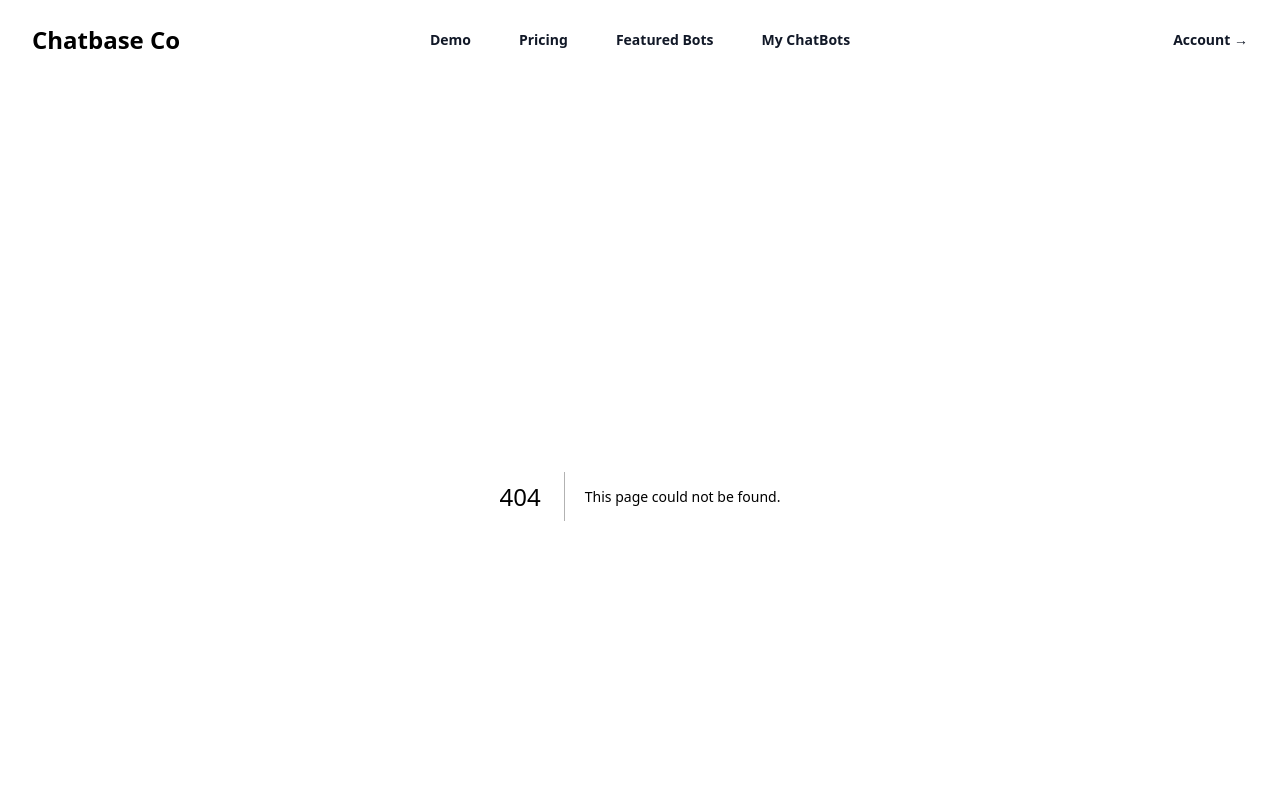
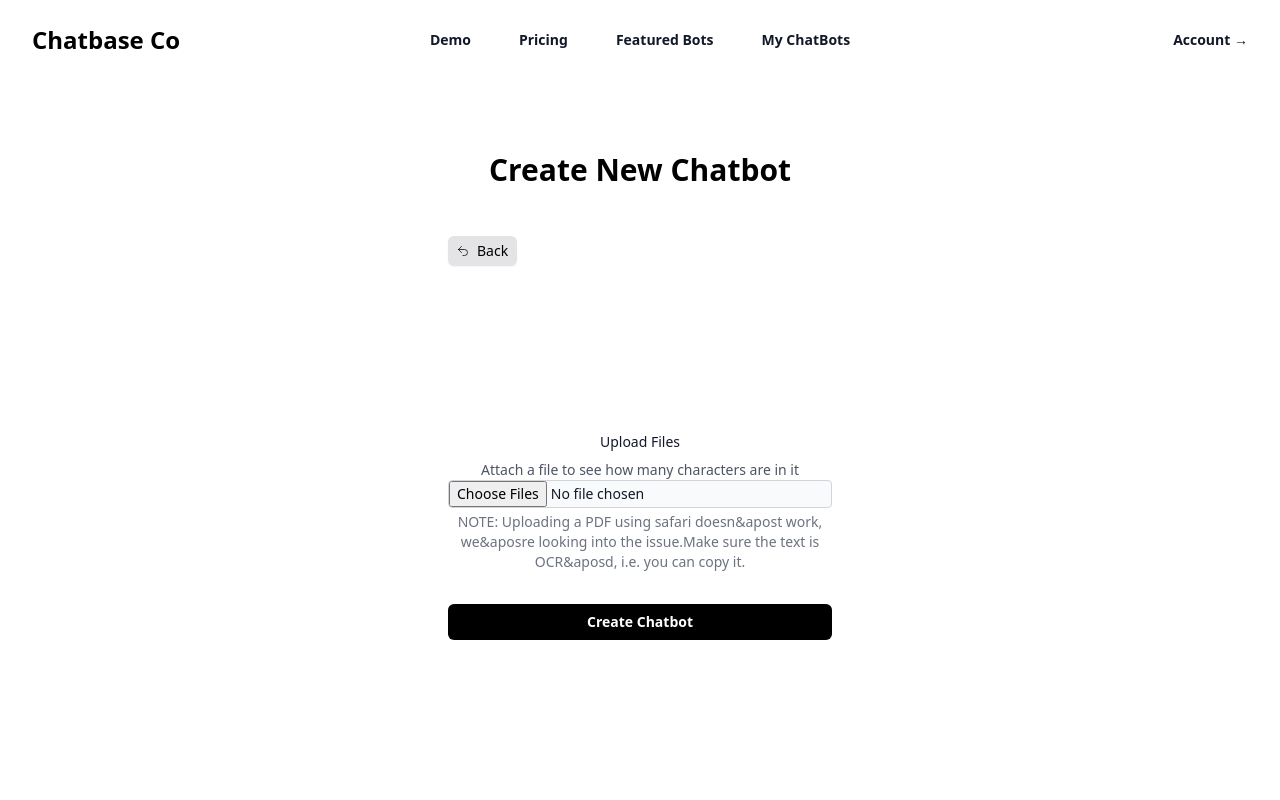
Before and after one commit to Gabin-ishimwe/chatbase-co, a Next.js app: page /create-new-chatbot in a window 1280 px wide. Before the commit this address had no page. Shown: the top 800 px of the page. Built offline with nearby package versions, Linux system fonts and the light colour scheme.

Commit message:
ft: implement chatbot page

```diff
--- /dev/null
+++ b/src/components/UI/File.tsx
@@ -0,0 +1,5 @@
+const FileUpload = () => {
+  return <div>FileUpload</div>;
+};
+
+export default FileUpload;
--- a/src/components/UI/NavBar.tsx
+++ b/src/components/UI/NavBar.tsx
@@ -9,7 +9,7 @@ const navigation = [
   { name: "Demo", href: "#" },
   { name: "Pricing", href: "pricing" },
   { name: "Featured Bots", href: "featured-bots" },
-  { name: "My ChatBots", href: "#" },
+  { name: "My ChatBots", href: "my-chatbots" },
 ];
 
 const inter = Inter({ subsets: ["latin"] });
--- /dev/null
+++ b/src/pages/create-new-chatbot.tsx
@@ -0,0 +1,98 @@
+import React from "react";
+
+const CreateNewChatBot = () => {
+  const [option, showOption] = React.useState(null);
+
+  return (
+    <div className="py-14">
+      <div className="max-w-3xl w-full m-auto ">
+        <h1 className="text-3xl font-extrabold text-black text-center">
+          Create New Chatbot
+        </h1>
+        <div className="py-12">
+          <form>
+            <div className="m-auto max-w-sm">
+              <button
+                type="button"
+                className="flex items-center rounded-md border border-transparent bg-zinc-200 py-1 px-2 text-sm font-medium text-black shadow-sm hover:bg-zinc-300">
+                <svg
+                  xmlns="http://www.w3.org/2000/svg"
+                  fill="none"
+                  viewBox="0 0 24 24"
+                  stroke-width="1.5"
+                  stroke="currentColor"
+                  aria-hidden="true"
+                  className="w-3 h-3 mr-2">
+                  <path
+                    stroke-linecap="round"
+                    stroke-linejoin="round"
+                    d="M9 15L3 9m0 0l6-6M3 9h12a6 6 0 010 12h-3"></path>
+                </svg>
+                Back
+              </button>
+              <div>
+                <canvas className="m-auto py-2" />
+                <label className=" text-center block mb-2 text-sm font-medium text-gray-900 dark:text-white">
+                  Upload Files
+                </label>
+                <p className="text-sm text-gray-600 text-center">
+                  Attach a file to see how many characters are in it
+                </p>
+                <input
+                  className="block w-full text-sm text-gray-900 border border-gray-300 rounded cursor-pointer bg-gray-50 focus:outline-none"
+                  aria-describedby="file_input_help"
+                  id="file_input"
+                  type="file"
+                  multiple
+                  name="myfile"
+                  accept=".doc,.docx,.txt,.pdf"></input>
+                <p
+                  className="mt-1 text-sm text-center text-gray-500 dark:text-gray-300"
+                  id="file_input_help">
+                  NOTE: Uploading a PDF using safari doesn&apost work, we&aposre
+                  looking into the issue.Make sure the text is OCR&aposd, i.e.
+                  you can copy it.
+                </p>
+              </div>
+            </div>
+            <div className="py-8 max-w-sm m-auto">
+              <button
+                data-variant="flat"
+                className="mb-8 w-full rounded-md py-2 text-sm font-semibold text-white text-center bg-black"
+                type="submit">
+                Create Chatbot
+              </button>
+            </div>
+            {/* <>
+              <h2 className="text-center text-lg font-semibold mt-10">
+                Data source
+              </h2>
+              <div className="flex flex-col max-w-sm m-auto justify-center my-10">
+                <button
+                  data-variant="flat"
+                  onClick={() => console.log("files")}
+                  className="mb-8 w-full rounded-md py-2 text-sm font-semibold text-white text-center hover:bg-zinc-800 bg-black">
+                  Files
+                </button>
+                <button
+                  data-variant="flat"
+                  onClick={() => console.log("text")}
+                  className="mb-8 w-full rounded-md py-2 text-sm font-semibold text-white text-center hover:bg-zinc-800 bg-black">
+                  Text
+                </button>
+                <button
+                  data-variant="flat"
+                  onClick={() => console.log("website")}
+                  className="mb-8 w-full rounded-md py-2 text-sm font-semibold text-white text-center hover:bg-zinc-800 bg-black">
+                  Websites
+                </button>
+              </div>
+            </> */}
+          </form>
+        </div>
+      </div>
+    </div>
+  );
+};
+
+export default CreateNewChatBot;
--- /dev/null
+++ b/src/pages/my-chatbots.tsx
@@ -0,0 +1,31 @@
+import Link from "next/link";
+
+const MyChatBot = () => {
+  return (
+    <div className="pt-14 pb-72">
+      <div className="max-w-3xl w-full m-auto flex justify-between items-center">
+        <h1 className=" text-2xl md:text-3xl font-extrabold text-black">
+          My Chatbots{" "}
+          <span className="text-sm font-normal">(1 chatbots limit)</span>
+        </h1>
+      </div>
+      <div className="py-4">
+        <div className="py-16">
+          <div className="flex justify-center">
+            <Link href="/create-new-chatbot">
+              <button
+                data-variant="flat"
+                className="rounded-md py-2 text-sm text-white text-center bg-black px-4"
+                type="button">
+                {" "}
+                New Chatbot
+              </button>
+            </Link>
+          </div>
+        </div>
+      </div>
+    </div>
+  );
+};
+
+export default MyChatBot;
```
